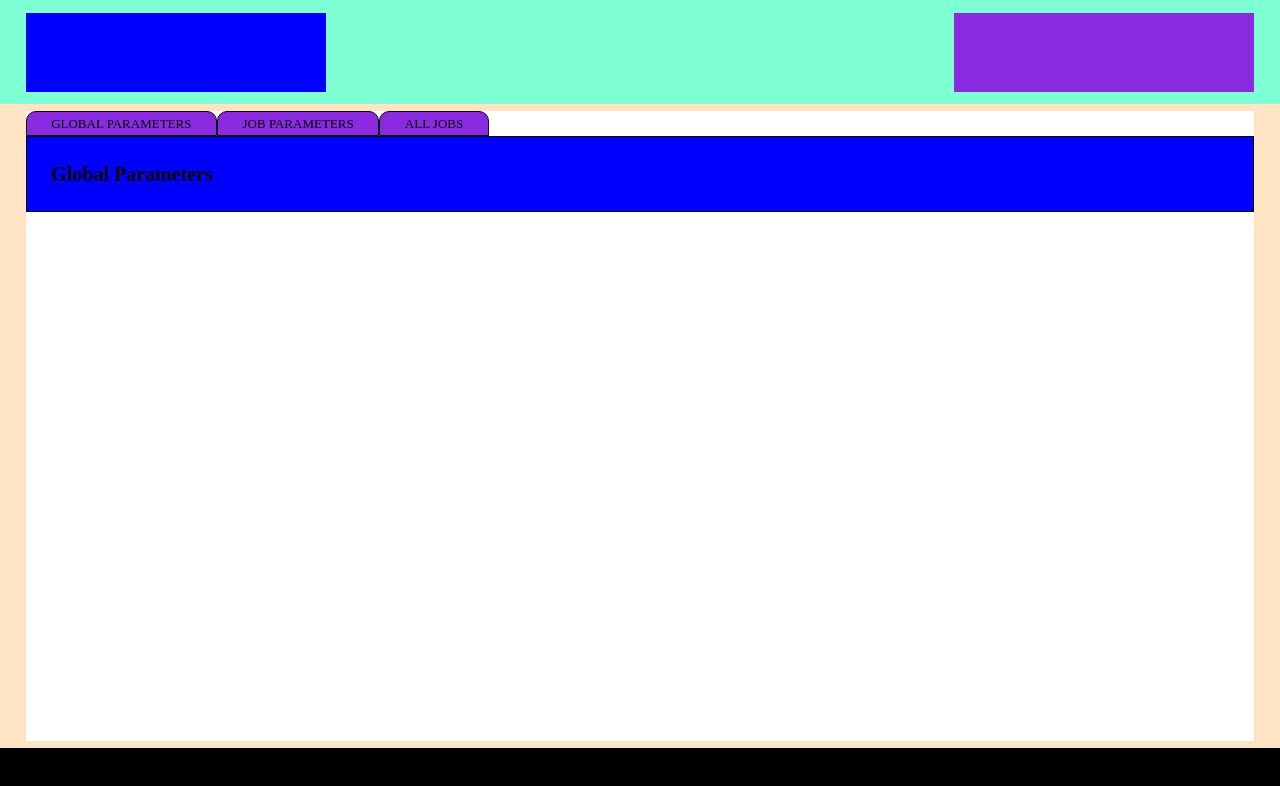
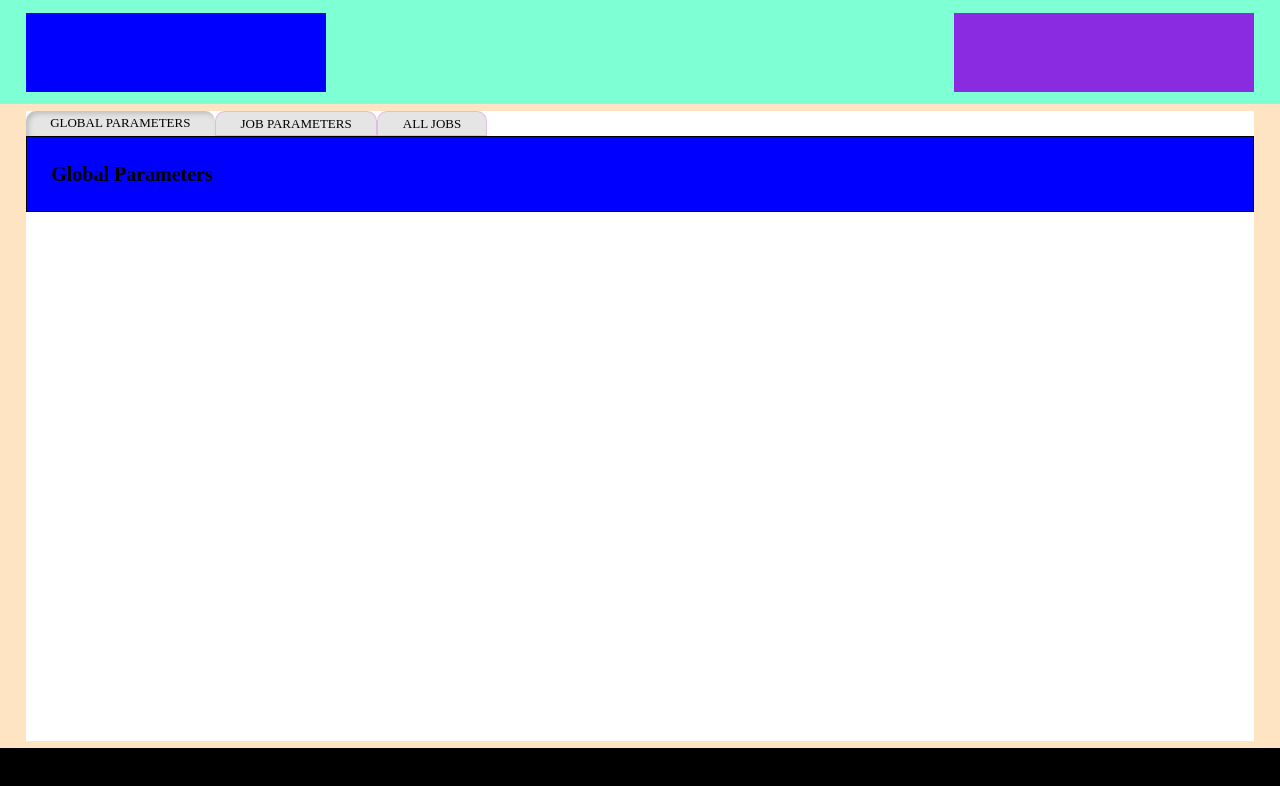
Before and after one commit to elisabethp/decision-tree, an Angular app: page / in a window 1280 px wide. Shown: the top 786 px of the page. Built offline with nearby package versions, Linux system fonts and the light colour scheme.

Commit message:
styled depressed selected tab

```diff
--- a/src/app/page-tab/page-tab.component.css
+++ b/src/app/page-tab/page-tab.component.css
@@ -19,13 +19,23 @@
 .page-tab  {
     padding-top: 0.2%;
     padding-bottom: 0.2%;
-    border: 0.5px black solid;
     border-radius: 10px 10px 0 0;
-    background-color: blueviolet;
+    background-color: #e5e5e5;
 }
 
 .page-tab:hover {
     cursor: pointer;
+}
+
+.page-tab.selected {
+    outline: none;
+    -webkit-box-shadow: inset 3px 3px 5px #c1c1c1;
+        -moz-box-shadow: inset 3px 3px 5px #c1c1c1;
+            box-shadow: inset 3px 3px 5px #c1c1c1;
+}
+
+.page-tab:not(.selected) {
+    border: 0.1px #d4d4 solid;
 }
 
 .page-tab span {
--- a/src/app/page-tab/page-tab.component.html
+++ b/src/app/page-tab/page-tab.component.html
@@ -1,5 +1,7 @@
 <div id="tabset-wrapper">
-    <div class="page-tab" *ngFor="let tab of tab_names">
+    <div *ngFor="let tab of tab_names; first as isFirst"
+        class="page-tab"
+        [class.selected]= "isFirst">
         <span>{{ tab }}</span>
     </div>
 </div>
```
